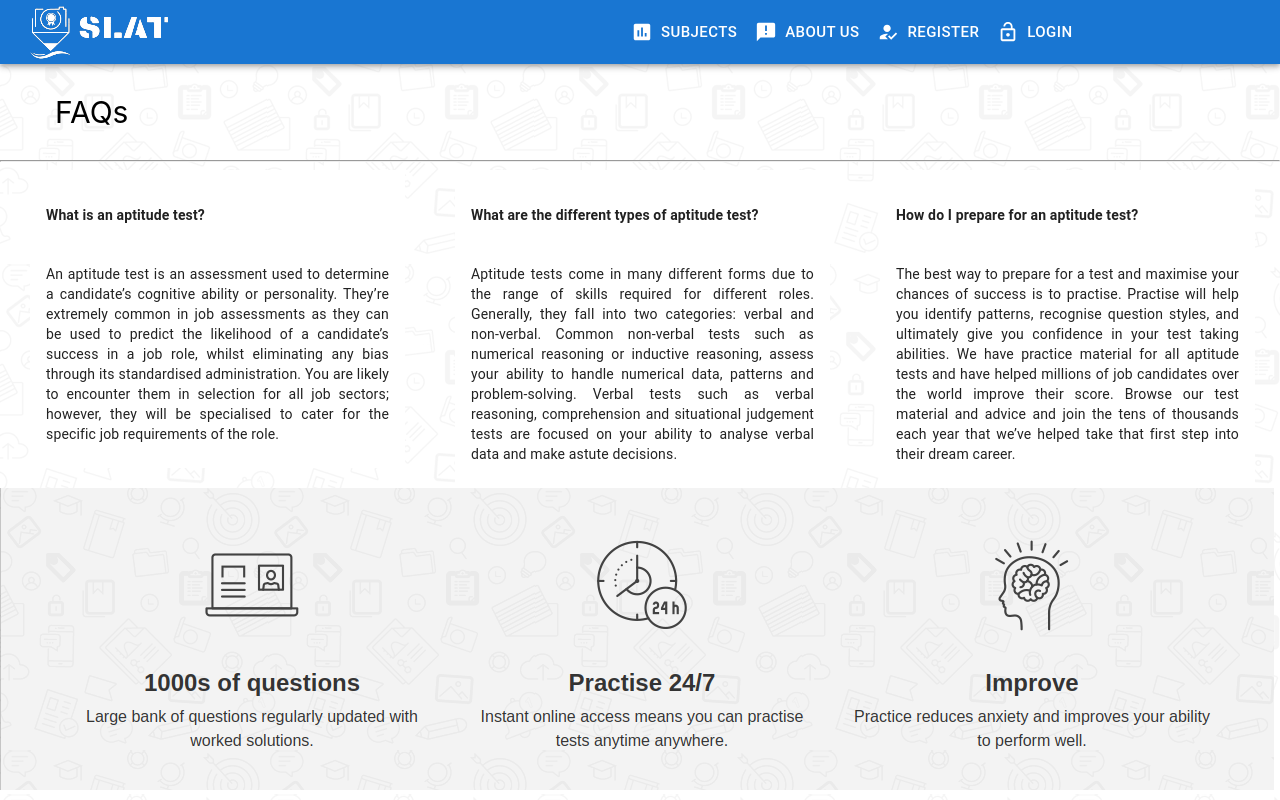
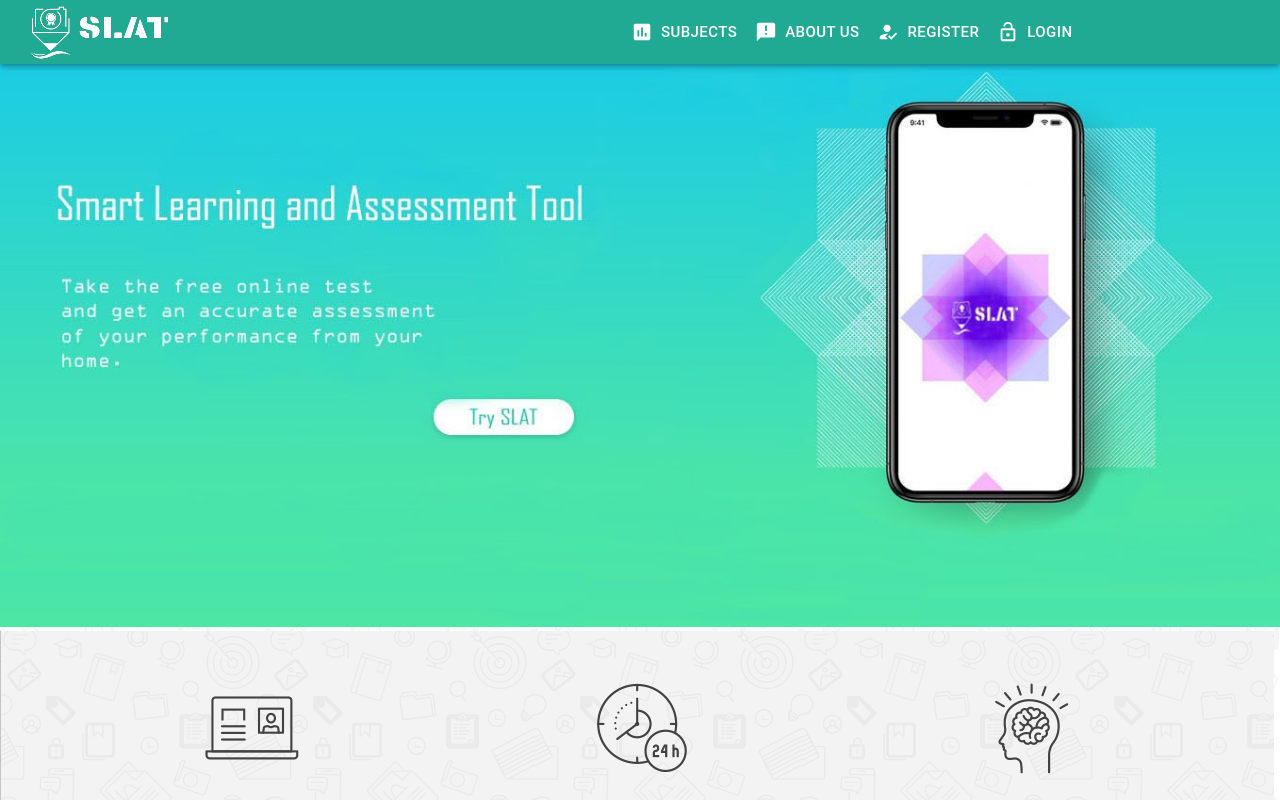
Before and after one commit to BinaryMusaib/project2021, a React (Create React App) app in the folder smart-mcq-frontend/: page / in a window 1280 px wide. Shown: the top 800 px of the page. Built offline with nearby package versions, Linux system fonts and the light colour scheme.

Commit message:
Edited FrontEnd

```diff
--- a/smart-mcq-frontend/src/Home.tsx
+++ b/smart-mcq-frontend/src/Home.tsx
@@ -11,13 +11,14 @@
 import CardContent from "@mui/material/CardContent";
 import designImage from "./designImage.png";
 import logo from "./logo.png";
+import HomeSlat from "./HomeSlat.jpg";
 import { Link } from "react-router-dom";
 
 
 export default function ButtonAppBar() {
   return (
     <Box sx={{ flexGrow: 1 }}>
-      <AppBar position="static">
+      <AppBar position="fixed" style={{ background: '#20aa94' }}>
         <Toolbar>
           <div className="trylogo">
           <Link to="/">
@@ -64,6 +65,10 @@
           </div>
         </Toolbar>
       </AppBar>
+        <img src={HomeSlat} alt="Home Slat" className="HomeSlat"/>
+        <div className = "designImage">
+        <img src={designImage} alt="DesignBg" />
+        </div>
       <div className="faq">
         <p>FAQs </p>
        </div>
@@ -123,9 +128,7 @@
         </CardContent>
       </Card>
       </div>
-      <div className = "designImage">
-        <img src={designImage} alt="DesignBg" />
-        </div>
+
     </Box>
   );
 }
--- a/smart-mcq-frontend/src/auth/static/SignupConfirmation.tsx
+++ b/smart-mcq-frontend/src/auth/static/SignupConfirmation.tsx
@@ -1,9 +1,9 @@
 import GuestLayout from "../../components/GuestLayout";
-
 export default function SignUpConfirmation() {
     return (
         <GuestLayout title="Check Email">
             <div className="confirmation-text">
+
                 <p>
                     Thanks for signing up. Please check your email to complete
                     the signup process.
--- a/smart-mcq-frontend/src/components/Nav.tsx
+++ b/smart-mcq-frontend/src/components/Nav.tsx
@@ -10,7 +10,7 @@
 
 export default function Nav() {
     return (
-        <AppBar position="static">
+        <AppBar position="static" style={{ background: '#20aa94' }}>
             <Toolbar>
                 <div className="trylogo">
                 <Link to="/">
--- a/smart-mcq-frontend/src/index.css
+++ b/smart-mcq-frontend/src/index.css
@@ -60,9 +60,14 @@
   margin-right: 20px;
   text-align: justify;
 }
+.HomeSlat {
+  padding-top: 60px;
+  max-width: 100%;
+}
 
 .designImage {
   max-width: 100%;
+
 }
 
 .entity-list {
```
Also changed, not shown: smart-mcq-frontend/src/HomeSlat.jpg (added).
